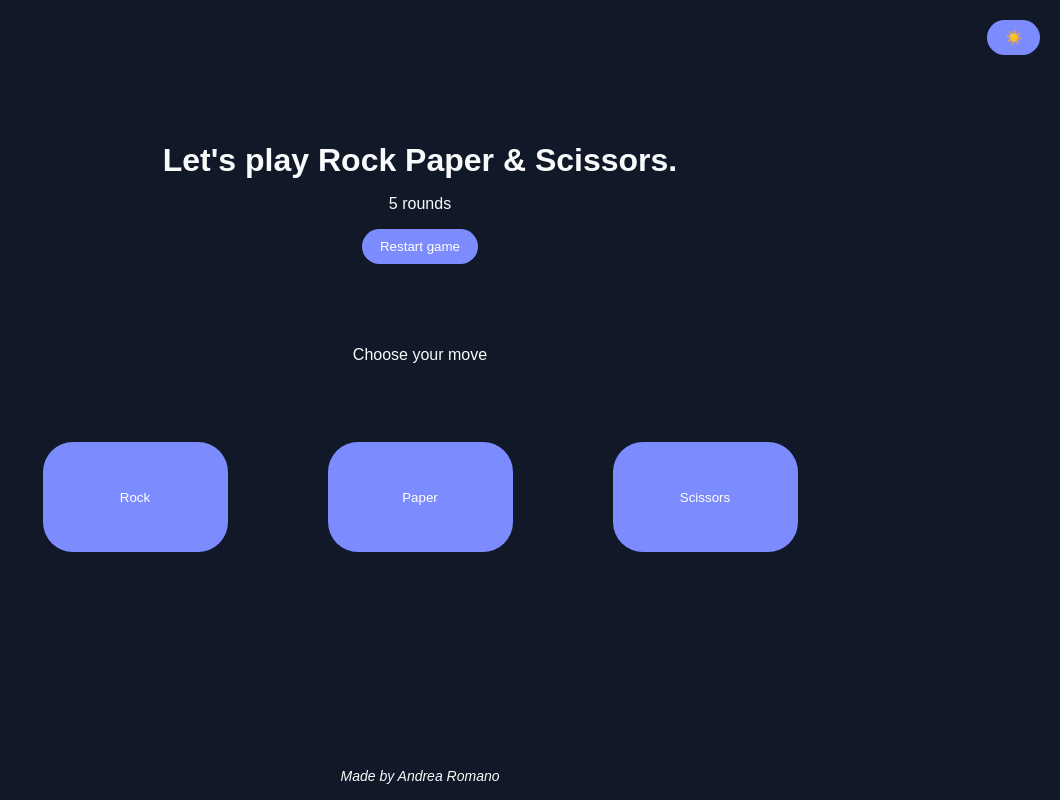
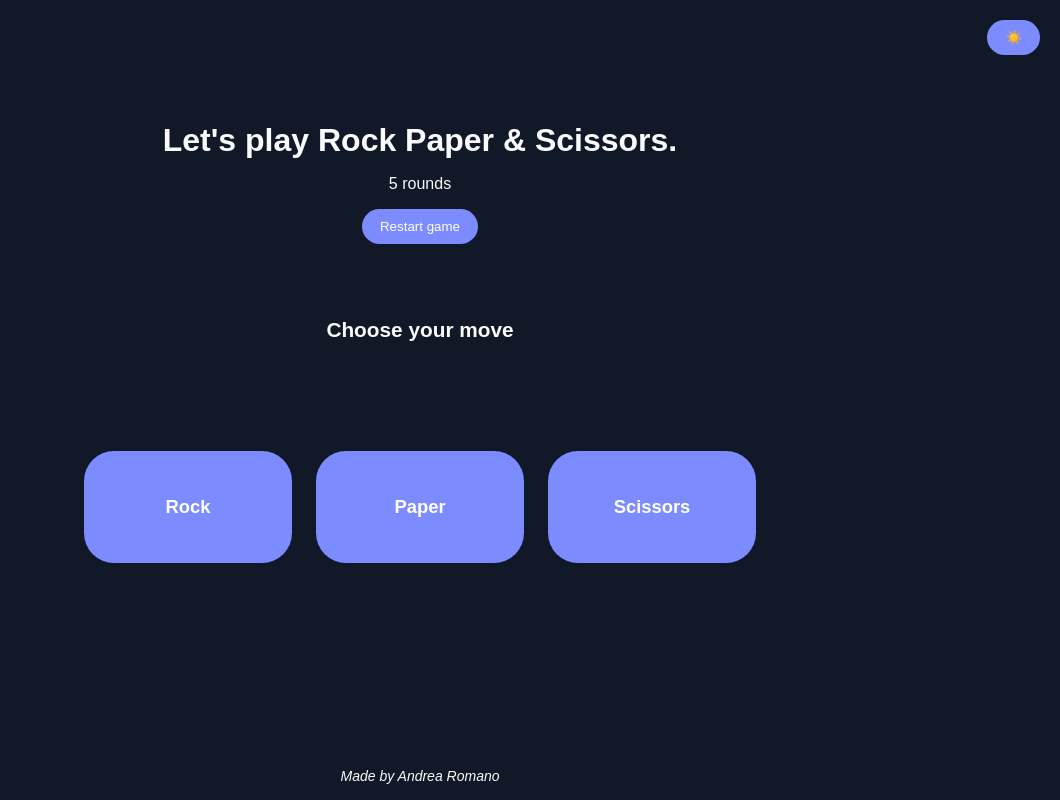
Before and after one commit to hash-andre/Odin, a plain HTML site: page rock-paper-scissors/index.html in a window 1280 px wide. Both pictures are taken after a click on the button "Start game". Shown: the whole page, without its empty margins (220-1280 px from the left). Drawn offline with Linux system fonts and the light colour scheme.

Commit message:
Improve Rock Paper Scissors UI and add Etch-a-Sketch favicon

```diff
--- a/rock-paper-scissors/index.html
+++ b/rock-paper-scissors/index.html
@@ -18,15 +18,15 @@
     <button id="start-game">Start game</button>
   </main>
 
-  <section class="info">
+  <section class="info" aria-live="polite" aria-atomic="true">
     <p id="score"></p>
     <p id="messages"></p>
   </section>
 
-  <section class="buttons">
-    <button class="selector" id="rock" value="Rock">Rock</button>
-    <button class="selector" id="paper" value="Paper">Paper</button>
-    <button class="selector" id ="scissors" value="Scissors">Scissors</button>
+  <section class="buttons" aria-label="Choose your move">
+    <button class="selector" id="rock" type="button" value="Rock">Rock</button>
+    <button class="selector" id="paper" type="button" value="Paper">Paper</button>
+    <button class="selector" id="scissors" type="button" value="Scissors">Scissors</button>
   </section>
 
   <footer>
--- a/rock-paper-scissors/script.js
+++ b/rock-paper-scissors/script.js
@@ -34,8 +34,8 @@ function handleChoice(event) {
     console.log(result);
 
     score.textContent =
-        `Round: ${round}/${numberOfRounds} — ` +
-        `Computer: ${computerScore} Human: ${humanScore}`;
+        `Round ${round}/${numberOfRounds} · ` +
+        `You ${humanScore} – ${computerScore} Computer`;
 
     if (round === numberOfRounds) {
         gameActive = false;
@@ -104,24 +104,20 @@ themeButton.addEventListener("click", () => {
 
 // Start game
 const startButton = document.querySelector("#start-game");
-const selectorButtons = document.querySelectorAll(".selector");
-const sect = document.querySelector("section");
 const score = document.getElementById("score");
 const msg = document.getElementById("messages");
+const btnSect = document.querySelector(".buttons");
 const main = document.querySelector("main");
-const btnSect = document.querySelector(".buttons");
 
 startButton.addEventListener("click", () => {
     resetGame();
     gameActive = true;
 
     buttons.forEach((button) => {
-        button.style.display = "block";
         button.disabled = false;
     });
 
-    sect.classList.add("expanded");
-    main.style.flexGrow = "0.4";
-    btnSect.style.flexGrow = "0.6";
+    main.style.flex = "0.5";
+    btnSect.classList.add("is-visible");
     score.textContent = "Choose your move";
 });
--- a/rock-paper-scissors/style.css
+++ b/rock-paper-scissors/style.css
@@ -46,6 +46,8 @@ header {
 main {
   flex: 1;
 
+  transition: flex-grow 600ms ease;
+
   display: flex;
   flex-direction: column;
   align-items: center;
@@ -58,24 +60,72 @@ h1 {
   margin: 0;
 }
 
-section.info{
+section.info {
+  width: min(calc(100% - 2rem), 36rem);
+  min-height: 7rem;
+  margin-inline: auto;
+  padding: clamp(1rem, 3vw, 1.5rem);
+
   display: flex;
   flex-direction: column;
+  justify-content: center;
   align-items: center;
+  gap: 0.5rem;
+
+  text-align: center;
+}
+
+#score,
+#messages {
+  margin: 0;
+  overflow-wrap: anywhere;
+}
+
+#score {
+  font-size: clamp(1rem, 3vw, 1.3rem);
+  font-weight: bold;
+}
+
+#messages {
+  min-height: 1.5em;
+  font-size: clamp(0.9rem, 2.5vw, 1.1rem);
 }
 
 section.buttons {
-    margin-top: 30px;
+  width: min(calc(100% - 2rem), 42rem);
+  margin: clamp(1.5rem, 4vw, 3rem) auto 0;
 
-    display: flex;
-    flex-direction: row;
-    justify-content: center;
-    gap: 100px;
-    align-items: flex-start;
+  display: grid;
+  grid-template-columns: repeat(3, minmax(0, 1fr));
+  flex: 1;
+  gap: clamp(0.5rem, 2vw, 1.5rem);
+
+  overflow: hidden;
+  opacity: 1;
+  visibility: visible;
+  transform: translateY(0);
+
+  transition:
+    flex-grow 600ms ease,
+    margin-top 600ms ease,
+    opacity 350ms ease 150ms,
+    transform 600ms ease,
+    visibility 0s;
 }
 
-section.buttons.expanded {
-    flex-grow: 0.2;
+section.buttons:not(.is-visible) {
+  flex-grow: 0;
+  margin-top: 0;
+
+  opacity: 0;
+  visibility: hidden;
+  transform: translateY(1.5rem);
+  pointer-events: none;
+}
+
+section.buttons.is-visible {
+  display: grid;
+  align-content: start;
 }
 
 button {
@@ -94,10 +144,13 @@ button {
     box-shadow 150ms ease;
 }
 
-button.selector{
-  height: 110px;
-  width: 185px;
-  display: none;
+button.selector {
+  width: 100%;
+  min-height: clamp(4rem, 14vw, 7rem);
+  padding: clamp(0.75rem, 2vw, 1.25rem);
+
+  font-size: clamp(0.9rem, 2.5vw, 1.15rem);
+  font-weight: bold;
 }
 
 button:hover {
@@ -109,21 +162,23 @@ button:active {
   transform: scale(0.95);
 }
 
-footer{
+button:disabled {
+  cursor: not-allowed;
+  opacity: 0.55;
+  box-shadow: none;
+  transform: none;
+}
+
+footer {
   width: 100%;
   padding: 16px;
   text-align: center;
   font-size: 14px;
 }
 
-@media (max-width: 480px) {
-  section.buttons{
-    gap: 20px;
+@media (prefers-reduced-motion: reduce) {
+  main,
+  section.buttons {
+    transition: none;
   }
-
-  button.selector{
-  height: 60px;
-  width: 85px;
-  display: none;
 }
-}
```
Also changed, not shown: etch-a-Sketch/index.html (+1 -0 lines), etch-a-Sketch/img/favicon.svg (added), 1 other file.
